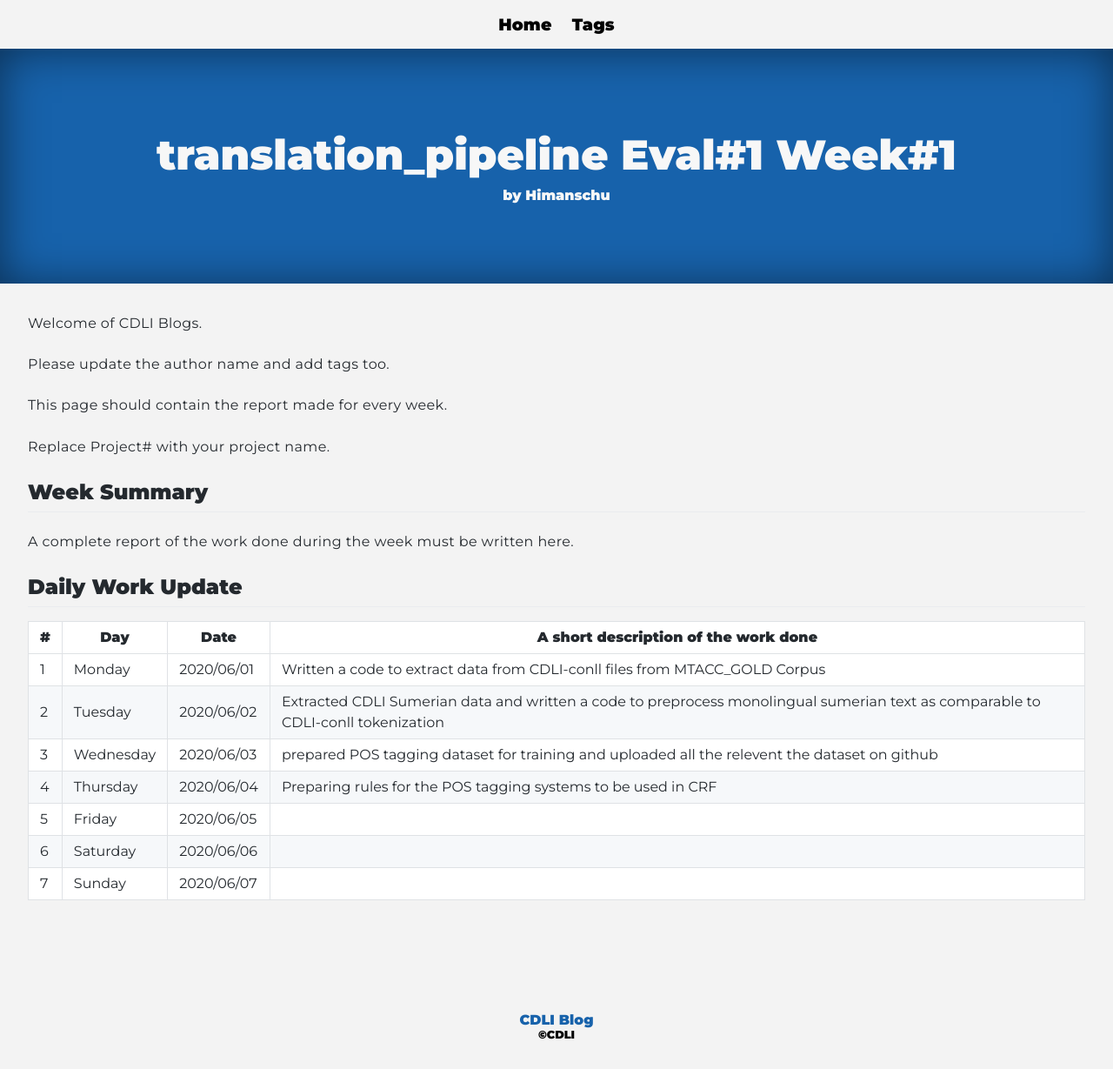
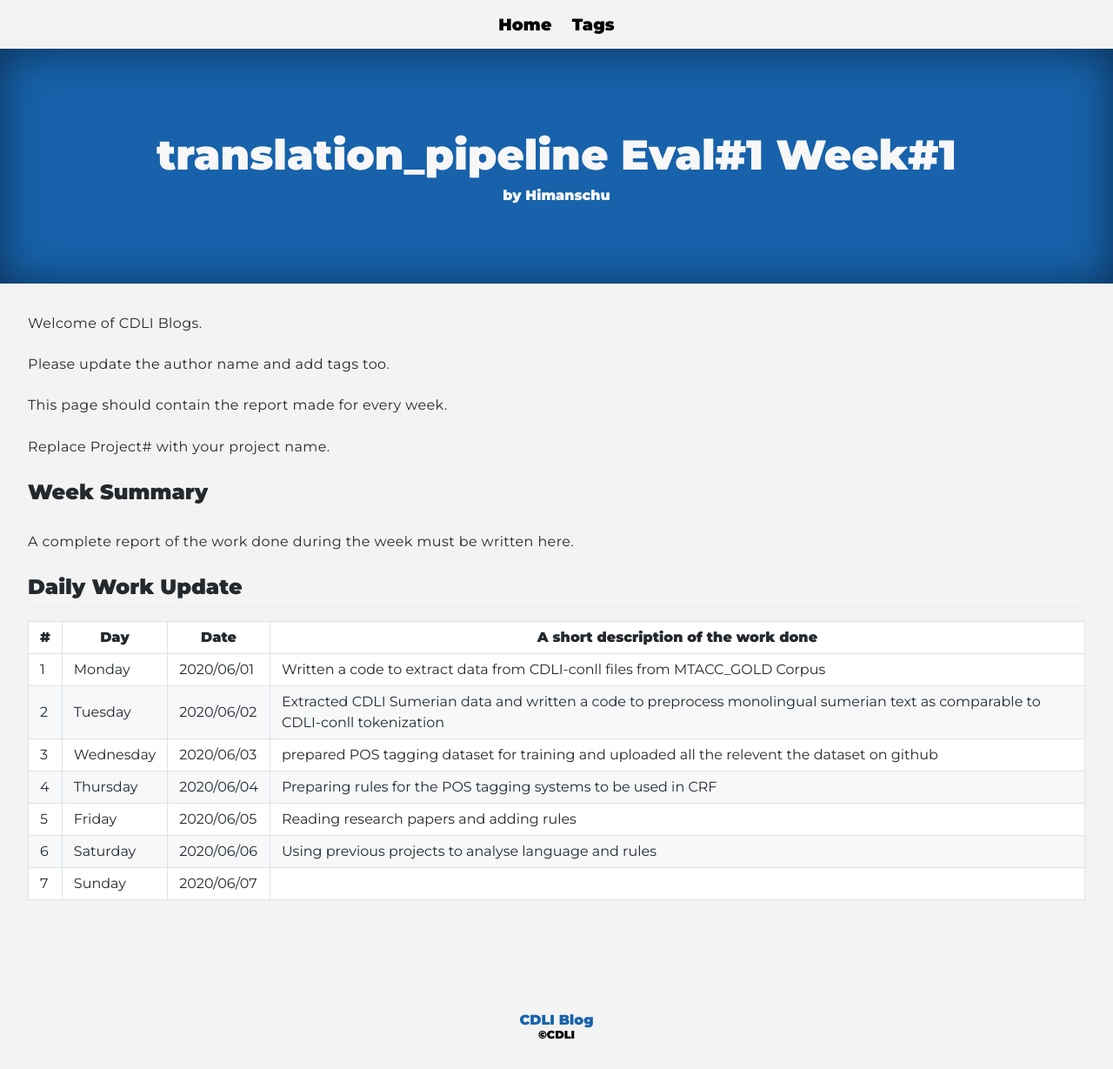
Before and after one commit to cdli-gh/blog, a Jekyll site: the page built from _blog/gsoc20/translation_pipeline/posts/01_week1.md, in a window 1280 px wide. Shown: the whole page at 87% size. Built offline with Jekyll 4.4.1, drawn with Linux system fonts in a browser that asks for light colours; Markdown is read by kramdown in place of the engine named in the settings.

Commit message:
Update 01_week1.md

```diff
--- a/_blog/gsoc20/translation_pipeline/posts/01_week1.md
+++ b/_blog/gsoc20/translation_pipeline/posts/01_week1.md
@@ -25,6 +25,6 @@ A complete report of the work done during the week must be written here.
 |2   	| Tuesday  	|   2020/06/02	|   Extracted CDLI Sumerian data and written a code to preprocess monolingual sumerian text as comparable to CDLI-conll tokenization 	|
 |3   	| Wednesday  	|  2020/06/03 	|   prepared POS tagging dataset for training and uploaded all the relevent the dataset	on github|
 |4   	| Thursday  	|   2020/06/04	|   Preparing rules for the POS tagging	systems to be used in CRF|
-|5   	| Friday  	|   2020/06/05	|   	|
-|6   	| Saturday  	|   2020/06/06	|   	|
+|5   	| Friday  	|   2020/06/05	|  Reading research papers and adding rules 	|
+|6   	| Saturday  	|   2020/06/06	|   Using previous projects to analyse language and rules	|
 |7   	| Sunday  	|   2020/06/07	|   	|
```
